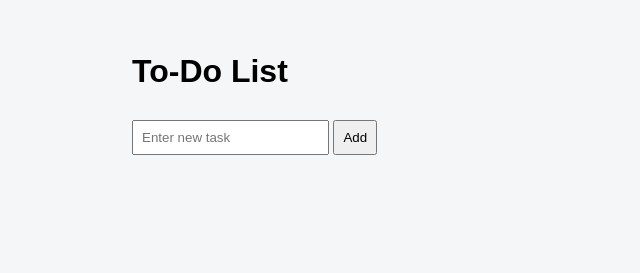
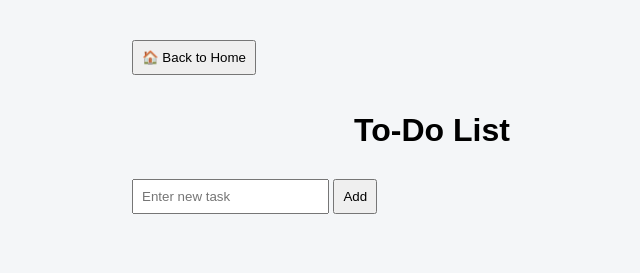
Before and after one commit to azie5448/Portfolio, a plain HTML site: page todo.html in a window 1280 px wide. Shown: the whole page, without its empty margins (208-848 px from the left). Drawn offline with Linux system fonts and the light colour scheme.

Commit message:
Update todo.html

```diff
--- a/todo.html
+++ b/todo.html
@@ -11,9 +11,6 @@
       max-width: 600px;
       margin: auto;
     }
-    <a href="index.html" style="text-decoration:none;">
-      <button style="margin-bottom: 1rem;">🏠 Back to Home</button>
-    </a>
 
 
     h1 {
@@ -47,6 +44,10 @@
 </head>
 <body>
 
+  <a href="index.html" style="text-decoration:none;">
+      <button style="margin-bottom: 1rem;">🏠 Back to Home</button>
+    </a>
+
   <h1>To-Do List</h1>
   <input id="taskInput" type="text" placeholder="Enter new task" />
   <button onclick="addTask()">Add</button>
```
